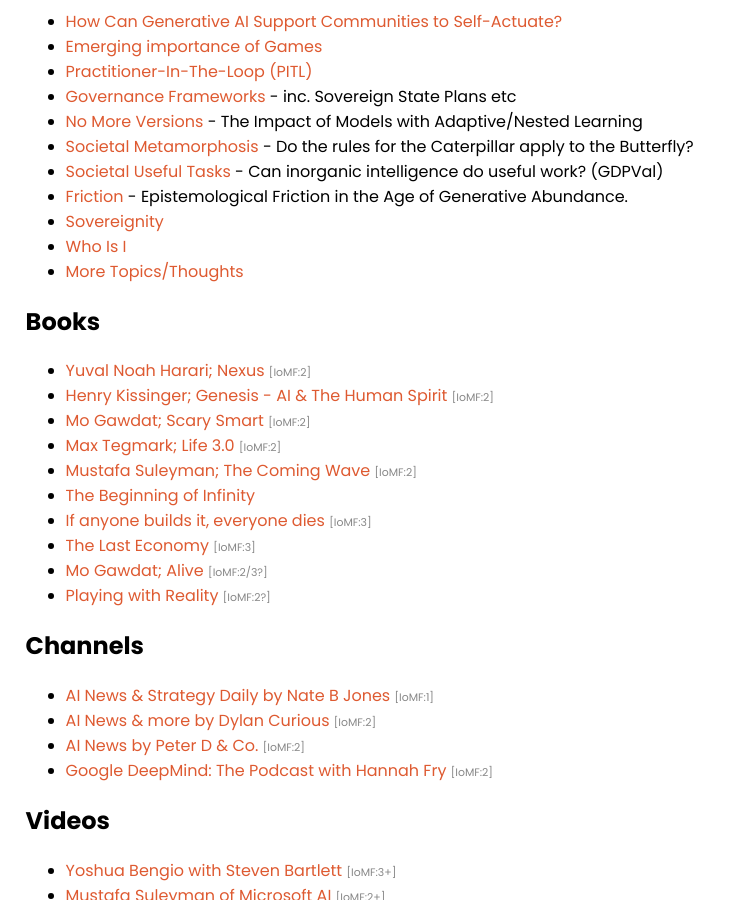
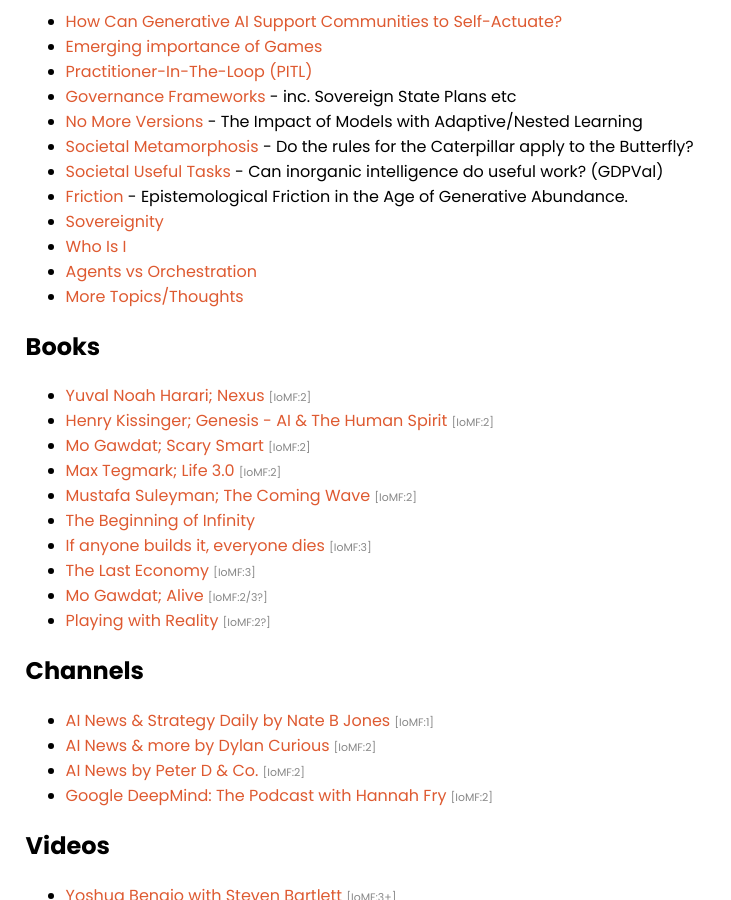
Before and after one commit to selfdriven-foundation/selfdriven-ai, a Jekyll site: the page built from docs/pages/research.md, in a window 1280 px wide and 900 px high, scrolled down 351 px. Shown: the whole window, without its empty margins (0-731 px from the left). Built offline with Jekyll 4.4.1, drawn with Linux system fonts in a browser that asks for light colours.

Commit message:
Update research.md

```diff
--- a/docs/pages/research.md
+++ b/docs/pages/research.md
@@ -24,6 +24,7 @@
 - [Friction](/research/friction) - Epistemological Friction in the Age of Generative Abundance.
 - [Sovereignity](/research/sovereignity)
 - [Who Is I](/research/who-is-i)
+- [Agents vs Orchestration](/research/agents-vs-orchestration)
 - [More Topics/Thoughts](/thoughts/)
 
 ## Books
```
